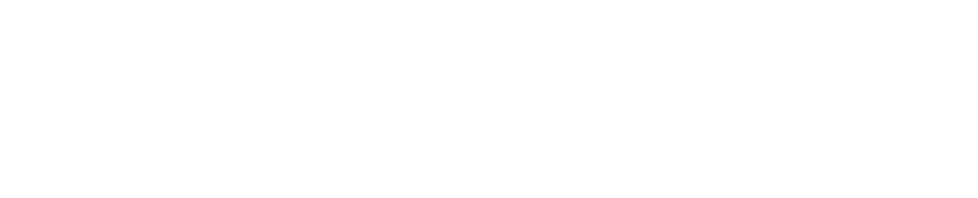
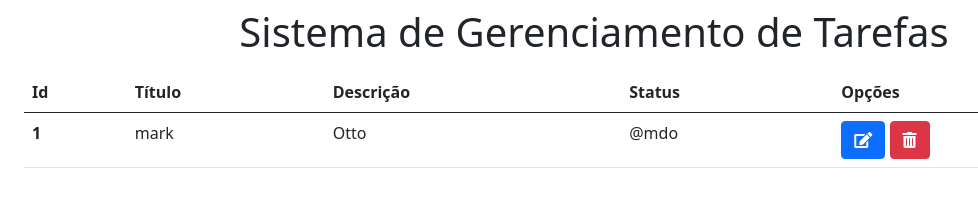
Before and after one commit to XmenezesX/Sistema-de-Gerenciamento-de-Tarefas, a plain HTML site: page frontend/index.html in a window 1280 px wide. Shown: the whole page, without its empty margins (46-1024 px from the left). Drawn offline with nearby package versions, Linux system fonts and the light colour scheme.

Commit message:
Inicio desenvolvimento frontend

```diff
--- a/backend/package.json
+++ b/backend/package.json
@@ -16,6 +16,7 @@
     "sqlite3": "^5.1.7"
   },
   "devDependencies": {
+    "@types/cors": "^2.8.17",
     "@types/express": "^5.0.0",
     "@types/pg": "^8.11.10"
   }
--- a/frontend/index.html
+++ b/frontend/index.html
@@ -4,11 +4,42 @@
     <meta charset="UTF-8">
     <meta name="viewport" content="width=device-width, initial-scale=1.0">
     <title>To Do Basic</title>
+    <link rel="stylesheet" href="https://use.fontawesome.com/releases/v5.15.3/css/all.css" integrity="sha384-SZXxX4whJ79/gErwcOYf+zWLeJdY/qpuqC4cAa9rOGUstPomtqpuNWT9wdPEn2fk" crossorigin="anonymous">
     <link href="https://cdn.jsdelivr.net/npm/bootstrap@5.0.2/dist/css/bootstrap.min.css" rel="stylesheet" integrity="sha384-EVSTQN3/azprG1Anm3QDgpJLIm9Nao0Yz1ztcQTwFspd3yD65VohhpuuCOmLASjC" crossorigin="anonymous">
     <script src="https://cdn.jsdelivr.net/npm/bootstrap@5.0.2/dist/js/bootstrap.bundle.min.js" integrity="sha384-MrcW6ZMFYlzcLA8Nl+NtUVF0sA7MsXsP1UyJoMp4YLEuNSfAP+JcXn/tWtIaxVXM" crossorigin="anonymous"></script>
 </head>
 <body>
+    <div class="container">
+        <div class="row text-center mt-2">
+            <h1>Sistema de Gerenciamento de Tarefas</h1>
+        </div>
+        <div class="row mt-2">
+            <table class="table">
+                <thead>
+                    <tr>
+                        <th scope="col">Id</th>
+                        <th scope="col">Título</th>
+                        <th scope="col">Descrição</th>
+                        <th scope="col">Status</th>
+                        <th scope="col">Opções</th>
+                    </tr>
+                </thead>
+                <tbody>
+                    <tr>
+                        <th scope="row">1</th>
+                        <td>mark</td>
+                        <td>Otto</td>
+                        <td>@mdo</td>
+                        <td>
+                            <button class="btn btn-primary" title="Editar"><i class="fas fa-edit"></i></button>
+                            <button class="btn btn-danger" title="Excluir"><i class="fas fa-trash-alt"></i></button>
+                        </td>
+                    </tr>
 
+                </tbody>
+            </table>
+        </div>
+    </div>
 <scrip src="./script.js"></scrip>
 </body>
 </html>
--- a/frontend/syles.css
+++ b/frontend/syles.css
@@ -0,0 +1,28 @@
+:root {
+    --header-footer-color: #0a223c;
+    --font-selected-color: #75f695;
+    --bg-color: #1d1d1d;
+    --card-bg-color: #26303a;
+    --bg-color-secondary: #d1d1d1;
+    --primary-color: #343a40;
+    --secondary-color: #000000;
+    --primary-text-color: #ffffff;
+    --secondary-text-color: #89e683;
+    --selected-color: #157347;
+    --selected-color-hover: #1573474a;
+    --background-input: #1d1d1d4a;
+    --color-input: #ffffff;
+    --link-color: #ffffff;
+    --link-hover-color: gray;
+    --text-muted-color: #6c757d;
+    --red: #Ff0000;
+  }
+
+body{
+    margin: 0px;
+    padding: 0px;
+}
+
+button{
+    border-style: none;
+}
```
Also changed, not shown: 1 other file.
